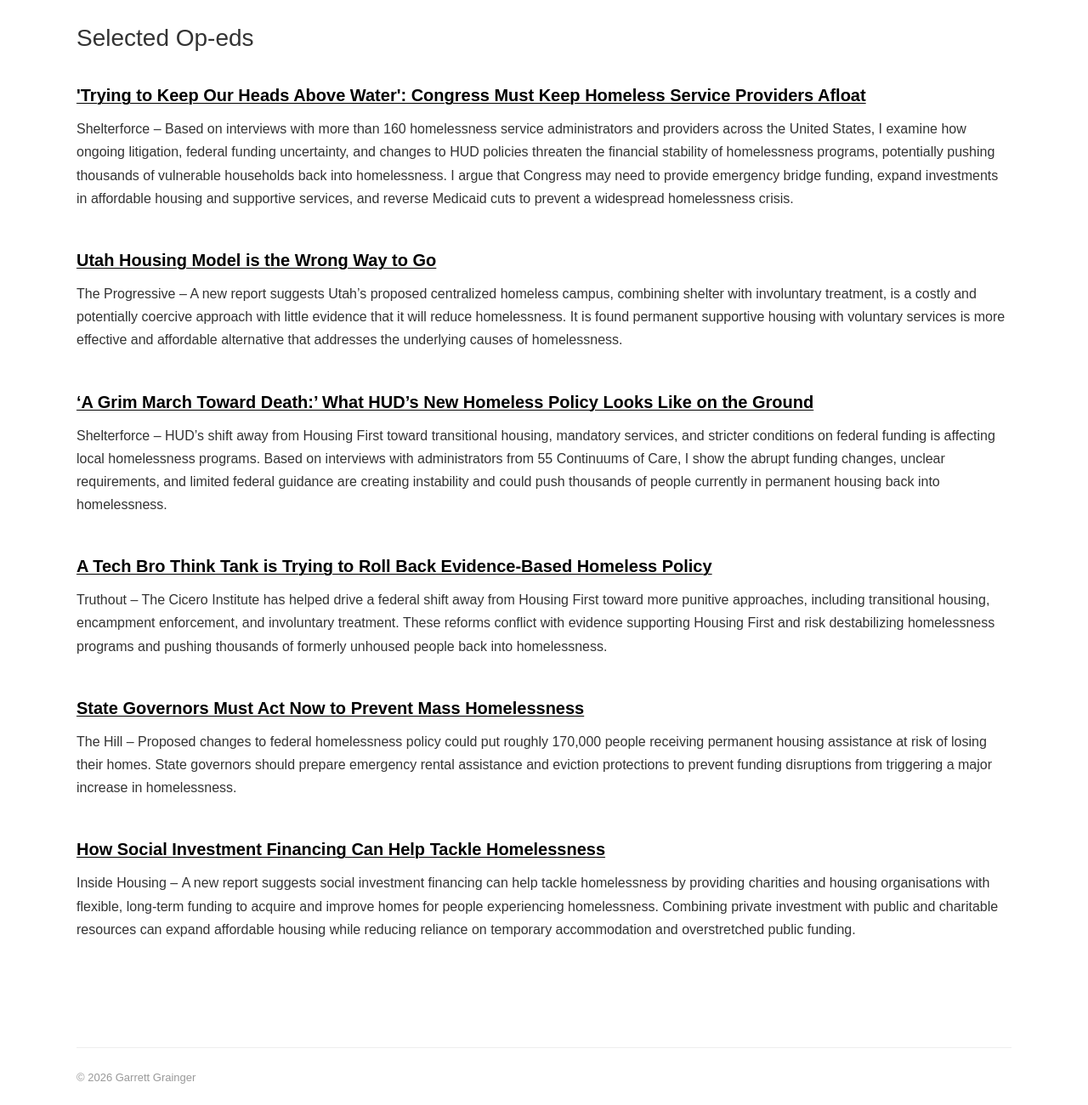
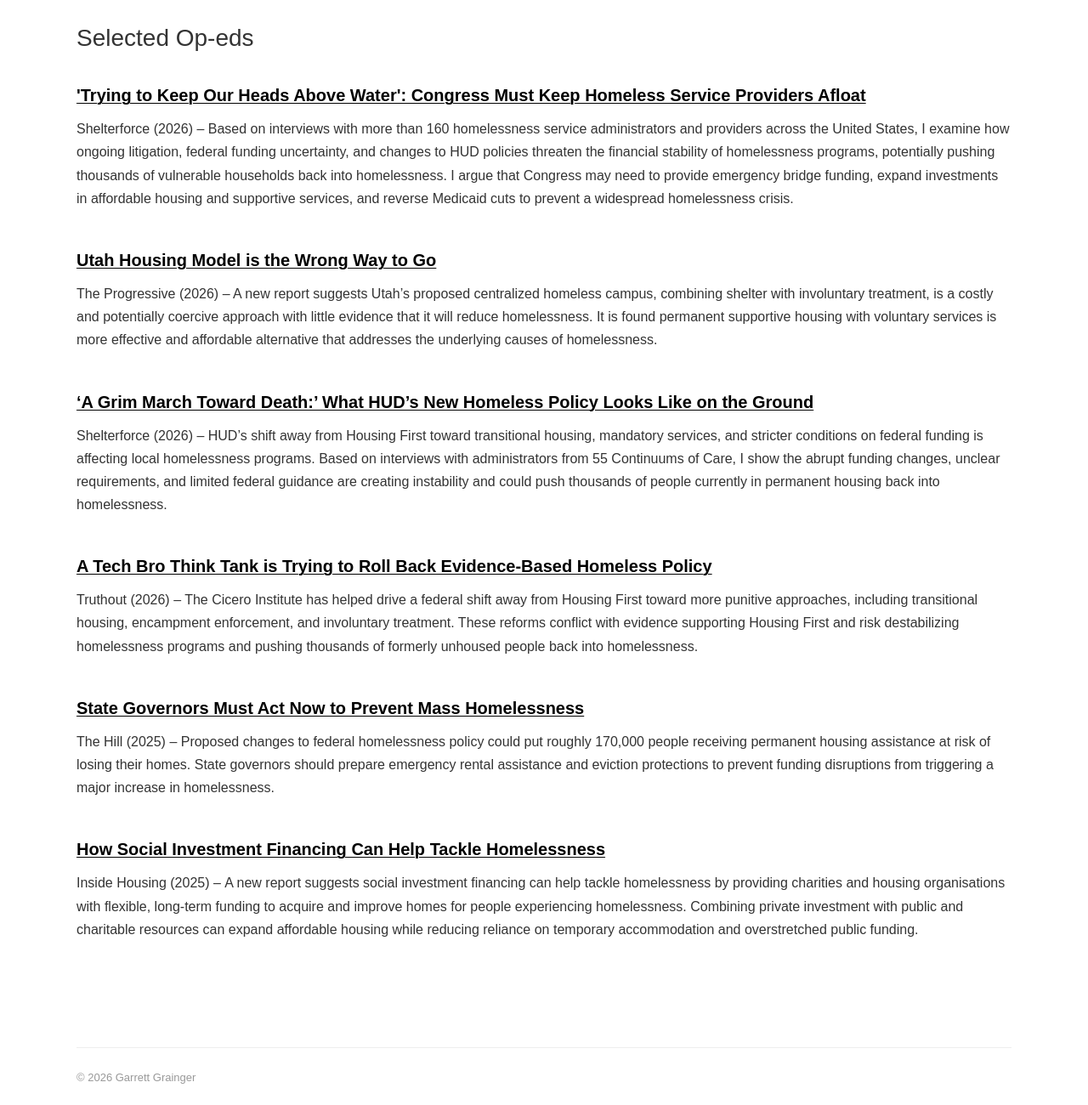
Before and after one commit to garrettlgrainger/garrettlgrainger.github.io, a plain HTML site: page opeds.html in a window 1280 px wide. Shown: the part 200-1500 px from the top of the page at 85% size. Drawn offline with Linux system fonts and the light colour scheme.

Commit message:
Add publication years to articles in opeds.html

```diff
--- a/opeds.html
+++ b/opeds.html
@@ -68,7 +68,7 @@
                     </h2>
 
                     <p>
-                        Shelterforce – Based on interviews with more than 160 homelessness service administrators and providers across the United States, I examine how ongoing litigation, federal funding uncertainty, and changes to HUD policies threaten the financial stability of homelessness programs, potentially pushing thousands of vulnerable households back into homelessness. I argue that Congress may need to provide emergency bridge funding, expand investments in affordable housing and supportive services, and reverse Medicaid cuts to prevent a widespread homelessness crisis.
+                        Shelterforce (2026) – Based on interviews with more than 160 homelessness service administrators and providers across the United States, I examine how ongoing litigation, federal funding uncertainty, and changes to HUD policies threaten the financial stability of homelessness programs, potentially pushing thousands of vulnerable households back into homelessness. I argue that Congress may need to provide emergency bridge funding, expand investments in affordable housing and supportive services, and reverse Medicaid cuts to prevent a widespread homelessness crisis.
                     </p>
 
                 </article>
@@ -87,7 +87,7 @@
                     </h2>
 
                     <p>
-                        The Progressive – A new report suggests Utah’s proposed centralized homeless
+                        The Progressive (2026) – A new report suggests Utah’s proposed centralized homeless
                         campus, combining shelter with involuntary treatment, is a costly and
                         potentially coercive approach with little evidence that it will reduce
                         homelessness. It is found permanent supportive housing with voluntary services
@@ -111,7 +111,7 @@
                     </h2>
 
                     <p>
-                        Shelterforce – HUD’s shift away from Housing First toward transitional
+                        Shelterforce (2026) – HUD’s shift away from Housing First toward transitional
                         housing, mandatory services, and stricter conditions on federal funding is
                         affecting local homelessness programs. Based on interviews with administrators
                         from 55 Continuums of Care, I show the abrupt funding changes, unclear
@@ -135,7 +135,7 @@
                     </h2>
 
                     <p>
-                        Truthout – The Cicero Institute has helped drive a federal shift away
+                        Truthout (2026) – The Cicero Institute has helped drive a federal shift away
                         from Housing First toward more punitive approaches, including transitional
                         housing, encampment enforcement, and involuntary treatment. These reforms
                         conflict with evidence supporting Housing First and risk destabilizing
@@ -159,7 +159,7 @@
                     </h2>
 
                     <p>
-                        The Hill – Proposed changes to federal homelessness policy could put
+                        The Hill (2025) – Proposed changes to federal homelessness policy could put
                         roughly 170,000 people receiving permanent housing assistance at risk of losing
                         their homes. State governors should prepare emergency rental assistance and
                         eviction protections to prevent funding disruptions from triggering a major
@@ -182,7 +182,7 @@
                     </h2>
 
                     <p>
-                        Inside Housing – A new report suggests social investment financing can help
+                        Inside Housing (2025) – A new report suggests social investment financing can help
                         tackle homelessness by providing charities and housing organisations with
                         flexible, long-term funding to acquire and improve homes for people
                         experiencing homelessness. Combining private investment with public and
```
